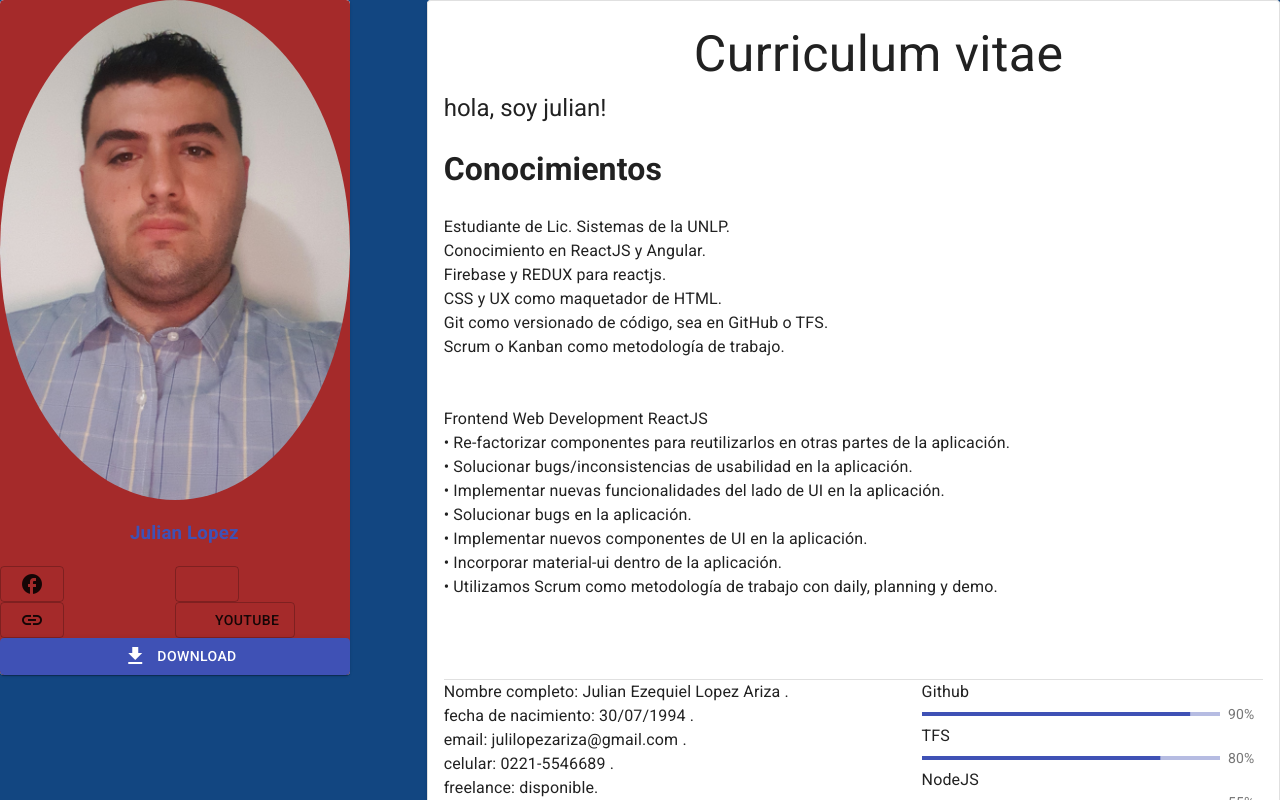
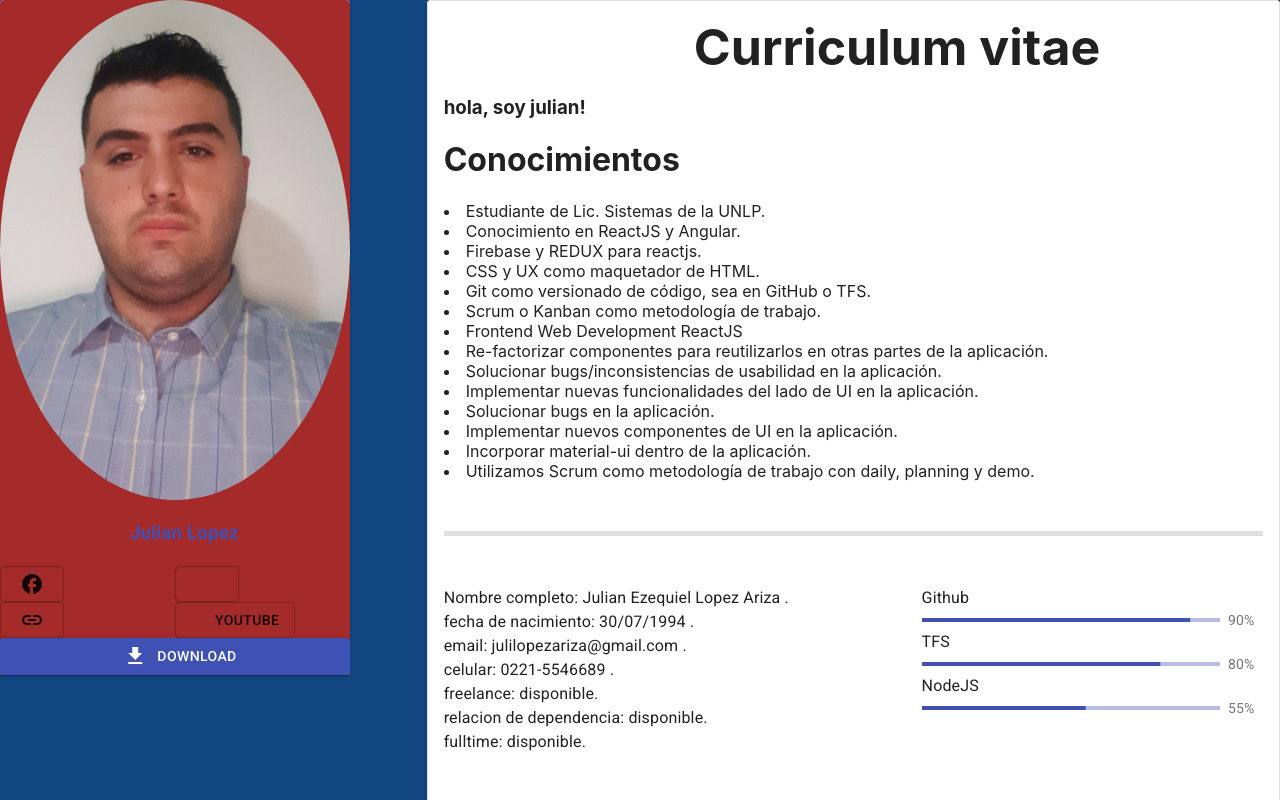
Before and after one commit to julian-lopez-ariza/CRMERP, a React (Create React App) app in the folder Frontend/app/: page / in a window 1280 px wide. Shown: the top 800 px of the page. Built offline with nearby package versions, Linux system fonts and the light colour scheme.

Commit message:
eliminando etiquetas sin beneficios

```diff
--- a/Frontend/app/src/Components/Informacion.jsx
+++ b/Frontend/app/src/Components/Informacion.jsx
@@ -2,7 +2,6 @@ import React from 'react';
 import { makeStyles } from '@material-ui/core/styles';
 import Card from '@material-ui/core/Card';
 import CardContent from '@material-ui/core/CardContent';
-import Typography from '@material-ui/core/Typography';
 import Grid from '@material-ui/core/Grid';
 import Porcentaje from './porcentaje';
 import { Divider } from '@material-ui/core';
@@ -13,69 +12,73 @@ const useStyles = makeStyles({
     fontSize: 50,
     margin:'0px 0px 0px 250px ',
   },
+  margen:{
+    paddingBlock: 2,
+    margin:'50px 0px 50px 0px ',
+  },
 });
 
 export default function Informacion() {
   const classes = useStyles();
-
   return (
     <Grid container item xs={12}>
       <Grid item xs={12}>
         <Card   variant="outlined" >
           <CardContent>
-            <Typography className={classes.title} color="black"  >
+            <h1 className={classes.title} color="black"  >
                 Curriculum vitae
-            </Typography>
-
-            <Typography variant="h5" component="h2">
+            </h1>
+            <h3 color="black">
               hola, soy julian!
-            </Typography>
-
-            <Typography className={classes.pos} color="black">
-            <h1>Conocimientos </h1>
-            </Typography>
-
-            <Typography variant="body1" component="p">
+            </h3>
+            <h1 className={classes.pos} color="black">
+              Conocimientos
+            </h1>
+            <li>
               Estudiante de Lic. Sistemas de la UNLP.
-              <br/>
+            </li>
+            <li>
               Conocimiento en ReactJS y Angular.
-              <br/>
+            </li>
+            <li>
               Firebase y REDUX para reactjs.
-              <br/>
+            </li>
+            <li>
               CSS y UX como maquetador de HTML.
-              <br/>
+            </li>
+            <li>
               Git como versionado de código, sea en GitHub o TFS.
-              <br/>
+            </li>
+            <li>
               Scrum o Kanban como metodología de trabajo.
-              <br/>
-              <br/>
-              <br/>
-
+            </li>
+            <li>
               Frontend Web Development ReactJS
-              <br/>
-              •	Re-factorizar componentes para reutilizarlos en otras partes de la aplicación.
-              <br/>
-              •	Solucionar bugs/inconsistencias de usabilidad en la aplicación.
-              <br/>
-              •	Implementar nuevas funcionalidades del lado de UI en la aplicación.
-              <br/>
-              •	Solucionar bugs en la aplicación.
-              <br/>
-              •	Implementar nuevos componentes de UI en la aplicación.
-              <br/>
-              •	Incorporar material-ui dentro de la aplicación.
-              <br/>
-              •	Utilizamos Scrum como metodología de trabajo con daily, planning y demo.
-            </ Typography>
-            <br/>
-            <br/>
-            <br/>
-            <br/>
-            <Divider />
+            </li>
+            <li>
+              Re-factorizar componentes para reutilizarlos en otras partes de la aplicación.
+            </li>
+            <li>
+              Solucionar bugs/inconsistencias de usabilidad en la aplicación.
+            </li>
+            <li>
+              Implementar nuevas funcionalidades del lado de UI en la aplicación.
+            </li>
+            <li>
+              Solucionar bugs en la aplicación.
+            </li>
+            <li>
+              Implementar nuevos componentes de UI en la aplicación.
+            </li>
+            <li>
+              Incorporar material-ui dentro de la aplicación.
+            </li>
+            <li>
+              Utilizamos Scrum como metodología de trabajo con daily, planning y demo.
+            </li>
+            <Divider className={classes.margen}/>
             <Contacto />
-            <Divider />
-            <br/>
-            <br/>
+            <Divider className={classes.margen} />
             <Porcentaje />
           </CardContent>
         </Card>
```
